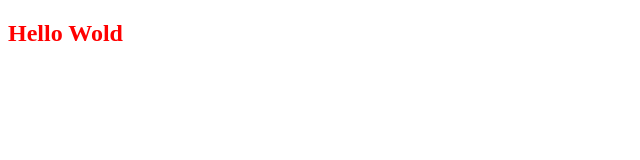
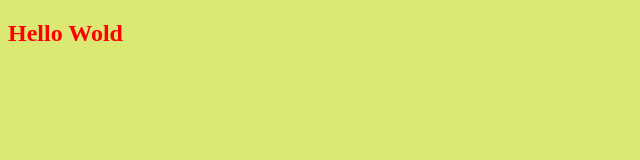
Before and after one commit to AminOuaaziz/Git2Project, a plain HTML site: page index.html in a window 1280 px wide. Shown: the whole page, without its empty margins (0-640 px from the left). Drawn offline with Linux system fonts and the light colour scheme.

Commit message:
chenging backround color in css file

```diff
--- a/styl.css
+++ b/styl.css
@@ -1,3 +1,6 @@
 h2 {
   color: #ff0000;
 }
+body {
+  background-color: #dce874;
+}
```
